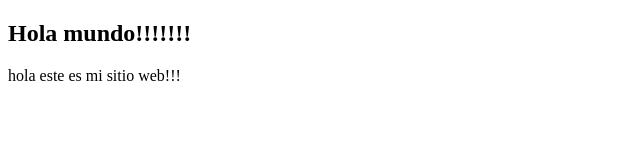
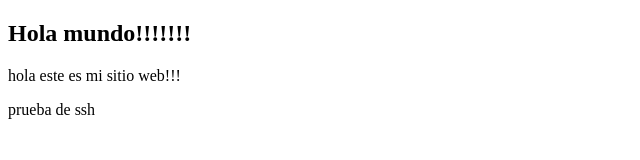
Before and after one commit to AlejoCode-dev/PruebaPrework, a plain HTML site: page index.html in a window 1280 px wide. Shown: the whole page, without its empty margins (0-640 px from the left). Drawn offline with Linux system fonts and the light colour scheme.

Commit message:
terminando prueba ssh

```diff
--- a/index.html
+++ b/index.html
@@ -9,5 +9,6 @@
   <body>
     <h2>Hola mundo!!!!!!!</h2>
     <p>hola este es mi sitio web!!!</p>
+    <p>prueba de ssh</p>
   </body>
 </html>
```
